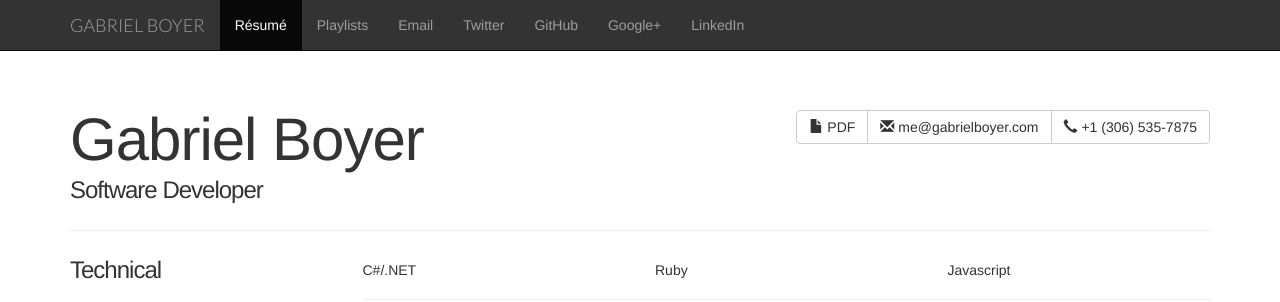
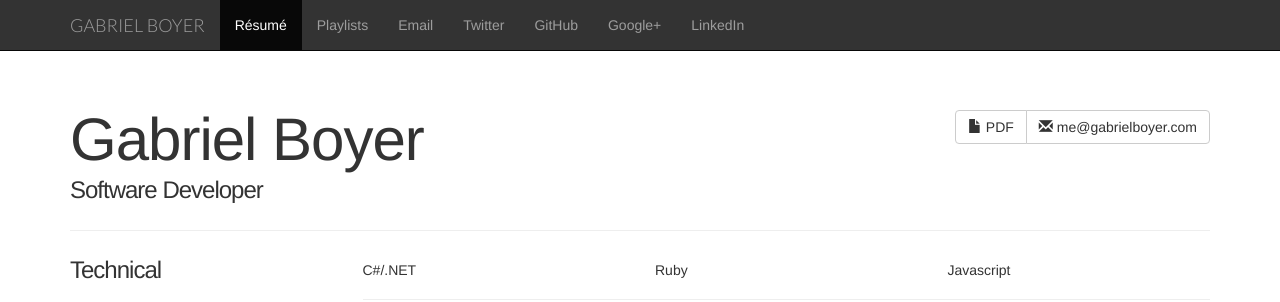
Before and after one commit to gabe/gabe.github.com, a Jekyll site: the page built from resume.html, in a window 1280 px wide and 1338 px high. Shown: the top 302 px of the window. Built offline with Jekyll 4.4.1, drawn with Linux system fonts in a browser that asks for light colours; nearby versions of some CDN libraries; comment, search, counter and statistics services are not loaded.

Commit message:
Update resume.html

```diff
--- a/resume.html
+++ b/resume.html
@@ -13,7 +13,6 @@ title: R&eacute;sum&eacute;
         <div class="btn-group">
           <a class="btn btn-default hidden-print" title="Download as a PDF" href="resume.pdf"><span class="glyphicon glyphicon-file" aria-hidden="true"></span> PDF</a>
           <a class="btn btn-default" title="Email" href="mailto:{{ site.email }}"><span class="glyphicon glyphicon-envelope" aria-hidden="true"></span> {{ site.email }}</a>
-          <a class="btn btn-default" title="Phone" href="tel:+13065357875"><span class="glyphicon glyphicon-earphone" aria-hidden="true"></span> +1 (306) 535-7875</a>
         </div>
       </div>
     </div>
```
